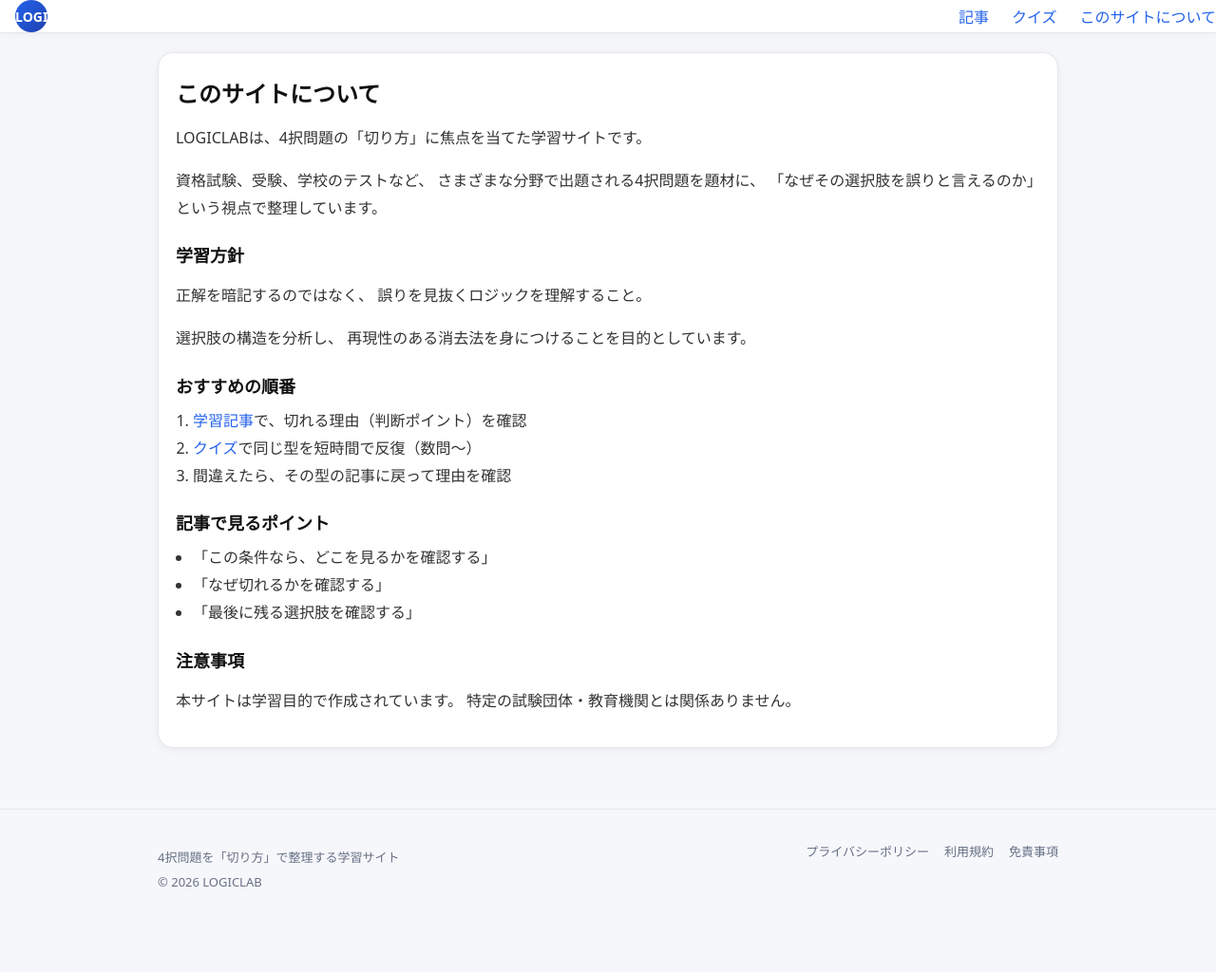
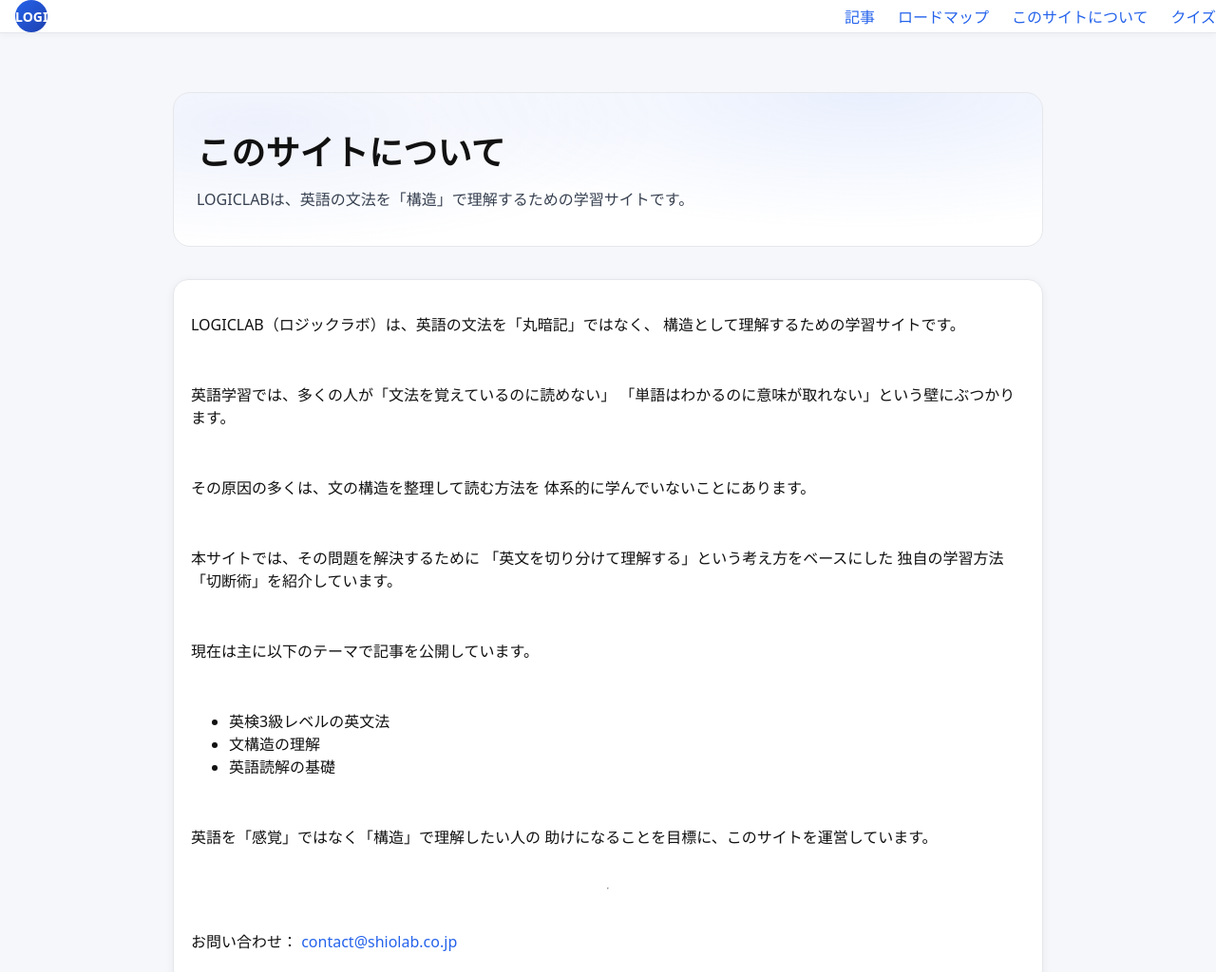
Before and after one commit to ozamasa/shiolab.co.jp, an Astro site: page /about in a window 1280 px wide. Shown: the top 1024 px of the page at 95% size. Before the commit the page ends 982 px from the top, so only its background shows below. Built offline with nearby package versions, Linux system fonts and the light colour scheme; Astro itself is replaced by a stand-in of ours.

Commit message:
add roadmap

```diff
--- a/src/layouts/BaseLayout.astro
+++ b/src/layouts/BaseLayout.astro
@@ -23,8 +23,9 @@ import "../styles/global.css";
 
         <nav class="mainNav">
           <a href="/articles/">記事</a>
+          <a href="/roadmap/">ロードマップ</a>
+          <a href="/about/">このサイトについて</a>
           <a href="https://logiclab.shiolab.co.jp/quiz/">クイズ</a>
-          <a href="/about/">このサイトについて</a>
         </nav>
       </div>
     </header>
--- a/src/pages/about/index.astro
+++ b/src/pages/about/index.astro
@@ -1,61 +1,69 @@
 ---
 import BaseLayout from "../../layouts/BaseLayout.astro";
-
-const title = "このサイトについて";
-const description = "4択問題の切り方に焦点を当てた学習サイトです。";
 ---
 
-<BaseLayout
-  title={title}
-  description={description}
-  canonical="https://shiolab.co.jp/about/"
->
-  <section class="card">
-    <h1 class="h1" style="font-size:24px;">このサイトについて</h1>
+<BaseLayout title="このサイトについて | SHIOLAB">
 
-    <p class="p">
-      LOGICLABは、4択問題の「切り方」に焦点を当てた学習サイトです。
-    </p>
+<div class="wrap">
 
-    <p class="p">
-      資格試験、受験、学校のテストなど、
-      さまざまな分野で出題される4択問題を題材に、
-      「なぜその選択肢を誤りと言えるのか」という視点で整理しています。
-    </p>
+  <section class="hero">
+    <div class="heroInner">
+      <h1>このサイトについて</h1>
+      <p class="lead">
+        LOGICLABは、英語の文法を「構造」で理解するための学習サイトです。
+      </p>
+    </div>
+  </section>
 
-    <h2 class="h2">学習方針</h2>
+  <section class="section">
+    <div class="card stack">
 
-    <p class="p">
-      正解を暗記するのではなく、
-      誤りを見抜くロジックを理解すること。
-    </p>
+<p>
+LOGICLAB（ロジックラボ）は、英語の文法を「丸暗記」ではなく、
+構造として理解するための学習サイトです。
+</p>
 
-    <p class="p">
-      選択肢の構造を分析し、
-      再現性のある消去法を身につけることを目的としています。
-    </p>
+<p>
+英語学習では、多くの人が「文法を覚えているのに読めない」
+「単語はわかるのに意味が取れない」という壁にぶつかります。
+</p>
 
-    <h2 class="h2">おすすめの順番</h2>
+<p>
+その原因の多くは、文の構造を整理して読む方法を
+体系的に学んでいないことにあります。
+</p>
 
-    <ol class="p" style="margin:0; padding-left:18px;">
-      <li><a href="/articles/">学習記事</a>で、切れる理由（判断ポイント）を確認</li>
-      <li><a href="https://logiclab.shiolab.co.jp/quiz/">クイズ</a>で同じ型を短時間で反復（数問〜）</li>
-      <li>間違えたら、その型の記事に戻って理由を確認</li>
-    </ol>
+<p>
+本サイトでは、その問題を解決するために
+「英文を切り分けて理解する」という考え方をベースにした
+独自の学習方法「切断術」を紹介しています。
+</p>
 
-    <h2 class="h2">記事で見るポイント</h2>
+<p>
+現在は主に以下のテーマで記事を公開しています。
+</p>
 
-    <ul class="p" style="margin:0; padding-left:18px;">
-      <li>「この条件なら、どこを見るかを確認する」</li>
-      <li>「なぜ切れるかを確認する」</li>
-      <li>「最後に残る選択肢を確認する」</li>
-    </ul>
+<ul>
+<li>英検3級レベルの英文法</li>
+<li>文構造の理解</li>
+<li>英語読解の基礎</li>
+</ul>
 
-    <h2 class="h2">注意事項</h2>
-    <p class="p">
-      本サイトは学習目的で作成されています。
-      特定の試験団体・教育機関とは関係ありません。
-    </p>
+<p>
+英語を「感覚」ではなく「構造」で理解したい人の
+助けになることを目標に、このサイトを運営しています。
+</p>
 
+<hr />
+
+<p>
+お問い合わせ：
+<a href="mailto:contact@shiolab.co.jp">contact@shiolab.co.jp</a>
+</p>
+
+    </div>
   </section>
+
+</div>
+
 </BaseLayout>
```
Also changed, not shown: src/pages/roadmap/index.astro (added, +112 -0 lines).
